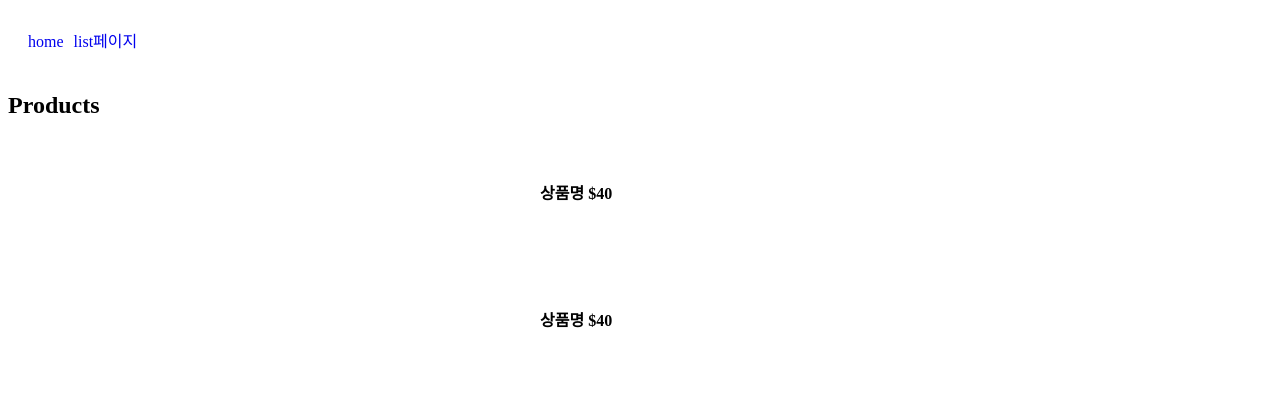
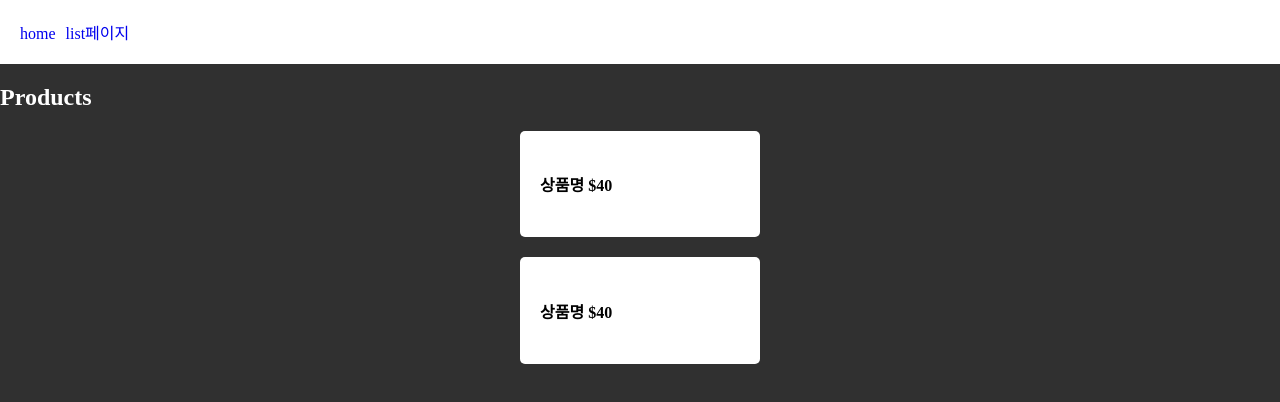
Before and after one commit to dev-jq1/next-practice, a Next.js app: page / in a window 1280 px wide. Shown: the top 402 px of the page. Built offline with nearby package versions, Linux system fonts and the light colour scheme.

Commit message:
global css 적용

```diff
--- a/app/globals.css
+++ b/app/globals.css
@@ -1,3 +1,17 @@
+body {
+  margin : 0;
+  background-color: #303030;
+  color : white
+}
+
+.title {
+  text-align: center;
+  margin-top: 150px;
+}
+.title-sub {
+  text-align: center;
+}
+
 .food {
   margin: 20px auto;
   width: 200px;
@@ -15,3 +29,16 @@
   margin-right: 10px;
   text-decoration: none;
 }
+
+.food-img {
+  width: 100%;
+  height: auto;
+}
+
+.cart-item {
+  padding: 10px;
+  display: flex;
+  justify-content: space-around;
+  border-bottom: 1px solid grey;
+  line-height: 0px;
+}
```
